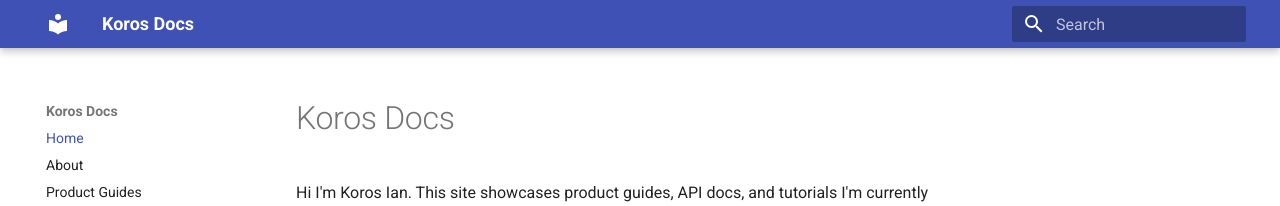
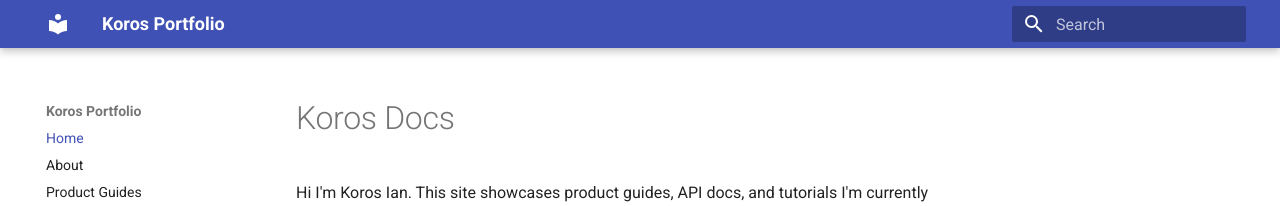
Before and after one commit to koros33/koros33.github.io, an MkDocs documentation site: the page built from docs/index.md, in a window 1280 px wide. Shown: the top 206 px of the page. Built offline with MkDocs 1.6.1 and Material for MkDocs 9.7.7, drawn with Linux system fonts in a browser that asks for light colours.

Commit message:
mkdocs.yml

```diff
--- a/mkdocs.yml
+++ b/mkdocs.yml
@@ -1,5 +1,5 @@
-site_name: Koros Docs
-site_url: https://koros33.github.io/
+site_name: Koros Portfolio
+site_url: https://koros.github.io/
 
 nav:
   - Home: index.md
@@ -15,6 +15,5 @@ nav:
 theme:
   name: material
 
-# Prevent build errors if some files don't exist yet
 plugins:
   - search
```
